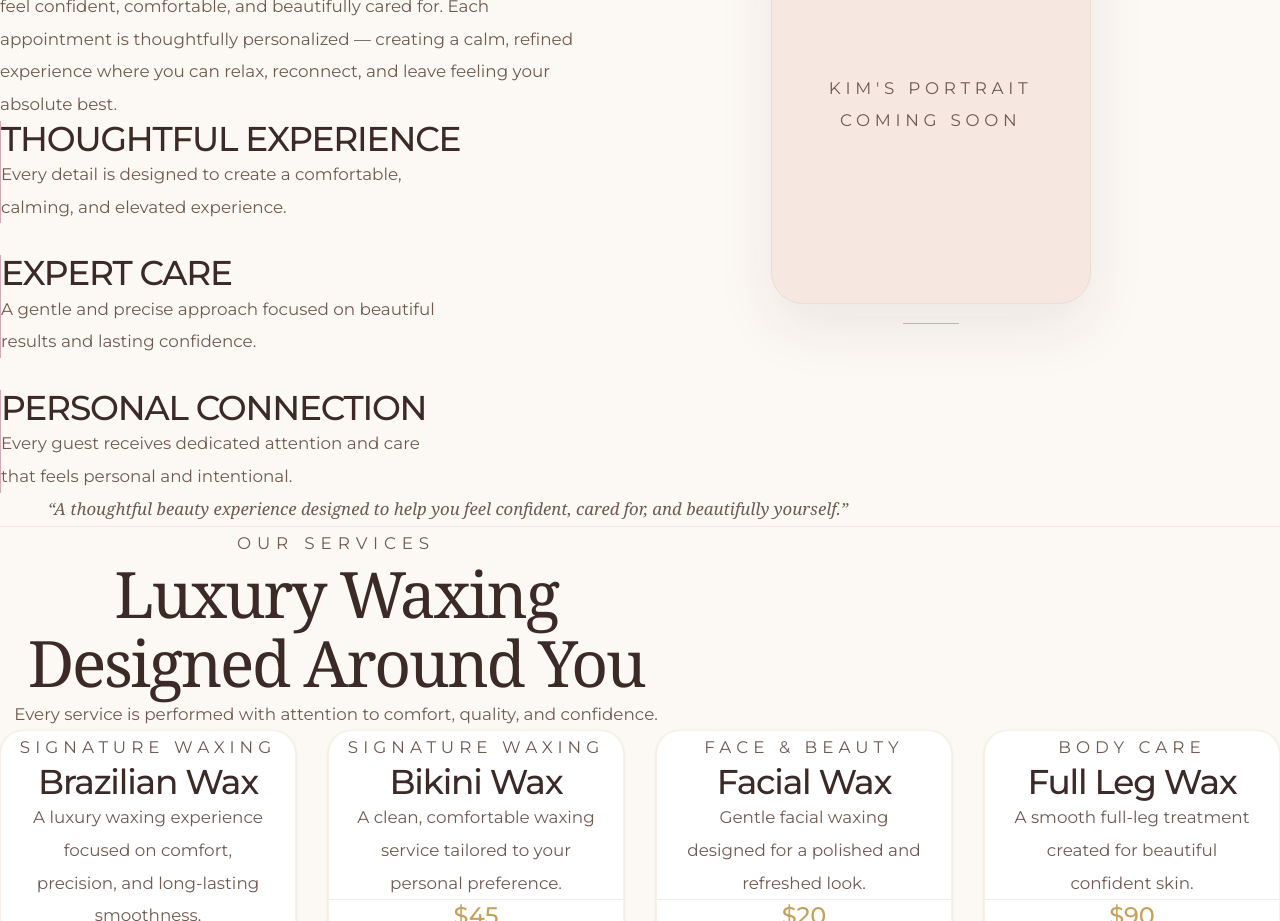
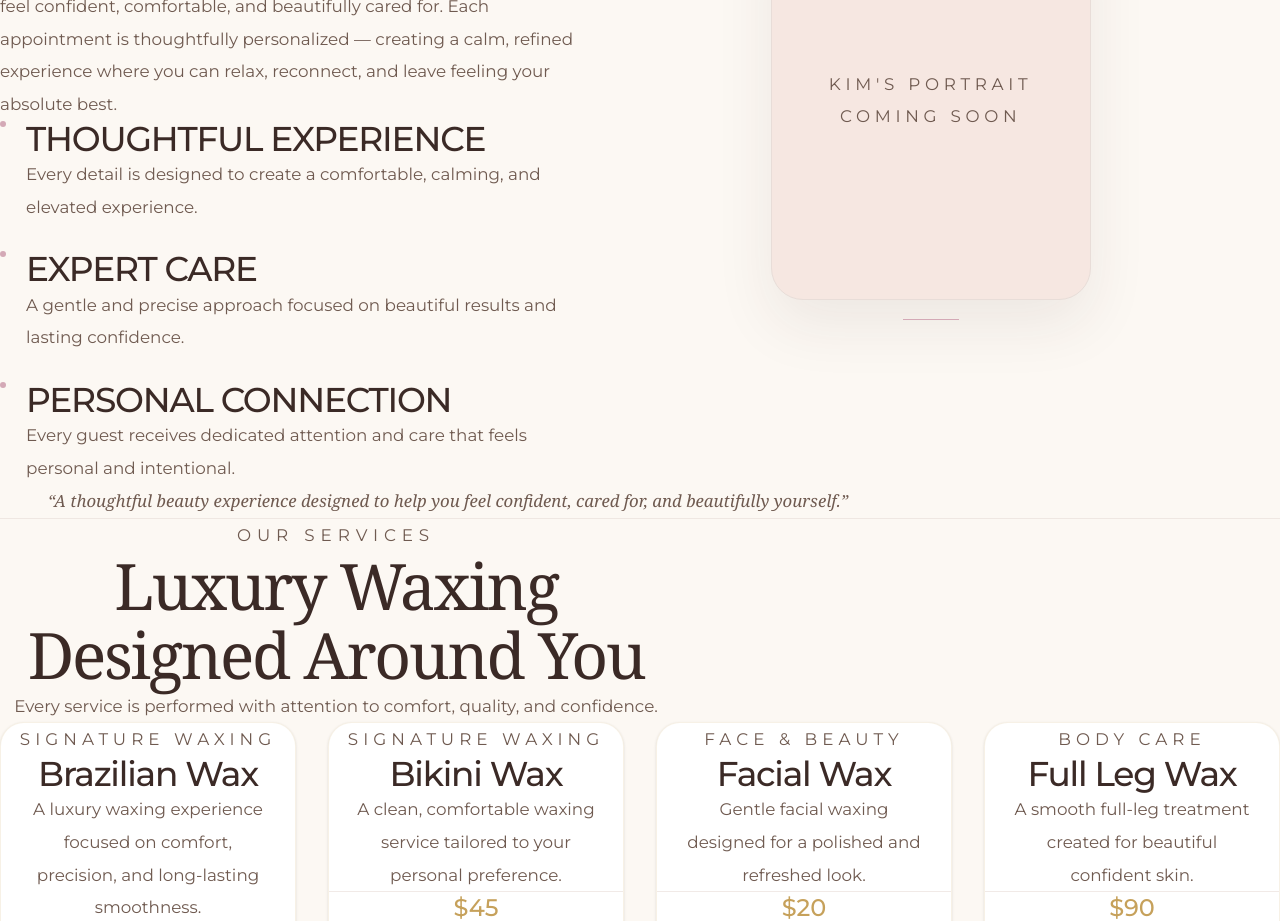
Before and after one commit to kevin-phan-25/just-wax-by-kim, a Next.js app: page / in a window 1280 px wide. Shown: the part 860-1781 px from the top of the page. Built offline with nearby package versions, Linux system fonts and the light colour scheme; a web font is replaced by a local one.

Commit message:
Update Credentials.tsx

```diff
--- a/features/about/Credentials.tsx
+++ b/features/about/Credentials.tsx
@@ -1,18 +1,3 @@
-/**
- * -----------------------------------------------------------------------------
- * File: features/about/Credentials.tsx
- *
- * Date: July 29, 2026
- *
- * Description:
- * Luxury brand values.
- *
- * Changes:
- * • Redesigned as editorial highlights
- * • Softer spacing and typography
- * -----------------------------------------------------------------------------
- */
-
 import { credentials } from "./about.data";
 
 
@@ -22,26 +7,38 @@ export default function Credentials() {
       className="
         mt-12
         grid
-        gap-8
+        gap-7
       "
     >
 
       {credentials.map((item) => (
+
         <div
           key={item.title}
           className="
-            border-l
-            border-[#D4A9B6]
-            pl-5
+            flex
+            gap-5
           "
         >
+
+          <span
+            className="
+              mt-2
+              h-1.5
+              w-1.5
+              rounded-full
+              bg-[#D4A9B6]
+              flex-shrink-0
+            "
+          />
+
+          <div>
 
             <h3
               className="
                 text-sm
+                tracking-[0.12em]
                 uppercase
-              tracking-[0.18em]
-              font-medium
                 text-[#3B2A26]
               "
             >
@@ -55,13 +52,15 @@ export default function Credentials() {
                 text-sm
                 leading-[1.8]
                 text-[#8A776E]
-              max-w-md
               "
             >
               {item.description}
             </p>
 
           </div>
+
+        </div>
+
       ))}
 
     </div>
```
Lines whose indentation alone changed are shown as unchanged.
